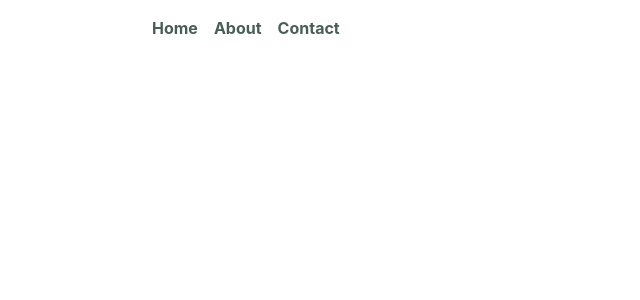
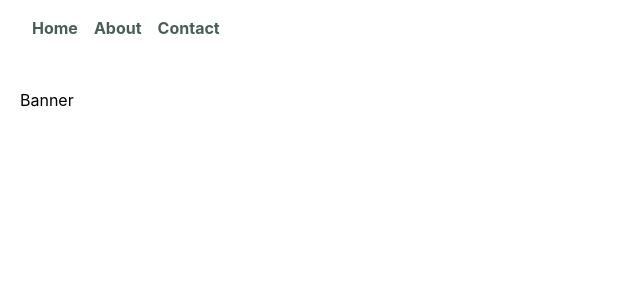
Before and after one commit to OpeDada/new-little, a React (Create React App) app: page / in a window 1280 px wide. Shown: the top 300 px of the page, without its empty margins (0-640 px from the left). Built offline with nearby package versions, Linux system fonts and the light colour scheme.

Commit message:
change main to homepage and create an asset folder

```diff
--- a/src/App.js
+++ b/src/App.js
@@ -1,13 +1,13 @@
 import "./App.css";
 import Nav from "./components/Nav";
-import Main from "./components/Main";
+import Homepage from "./components/Homepage";
 import Footer from "./components/Footer";
 
 function App() {
   return (
     <>
       <Nav />
-      {/* <Main /> */}
+      <Homepage />
       <Footer />
     </>
   );
--- /dev/null
+++ b/src/components/Homepage.js
@@ -0,0 +1,7 @@
+const Homepage = () => {
+  return <main className="container mx-auto py-8">
+    <div>Banner</div>
+  </main>;
+}
+
+export default Homepage
--- a/tailwind.config.js
+++ b/tailwind.config.js
@@ -6,7 +6,7 @@ module.exports = {
       sm: "480px",
       md: "768px",
       lg: "976px",
-      xl: "1440px",
+      xl: "1240px",
     },
     colors: {
       green: "#495E57",
```
Also changed, not shown: src/components/pages/Homepage.js (deleted, +0 -7 lines), src/components/Main.js (deleted).
